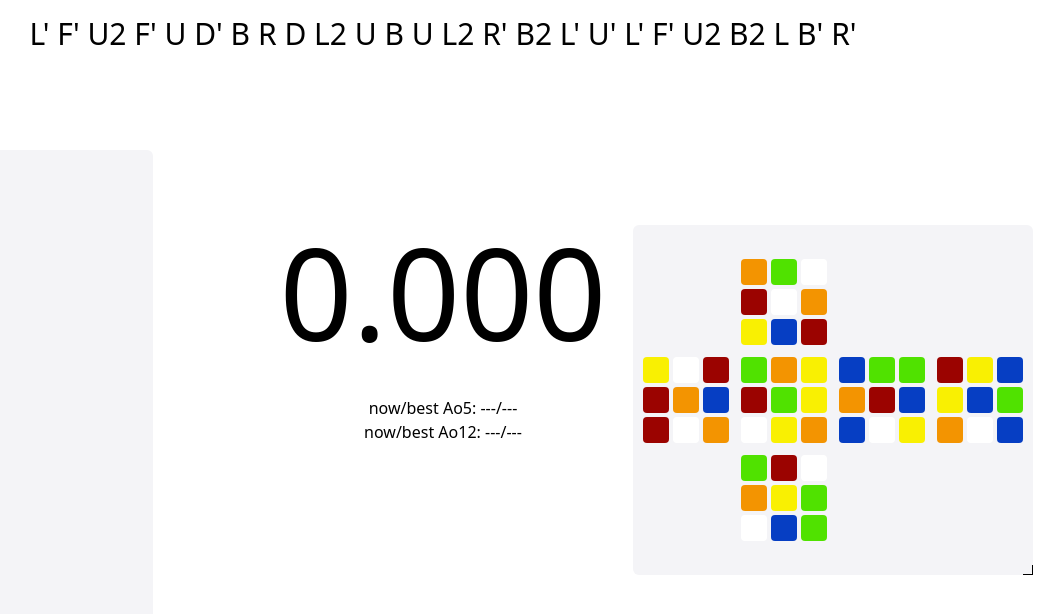
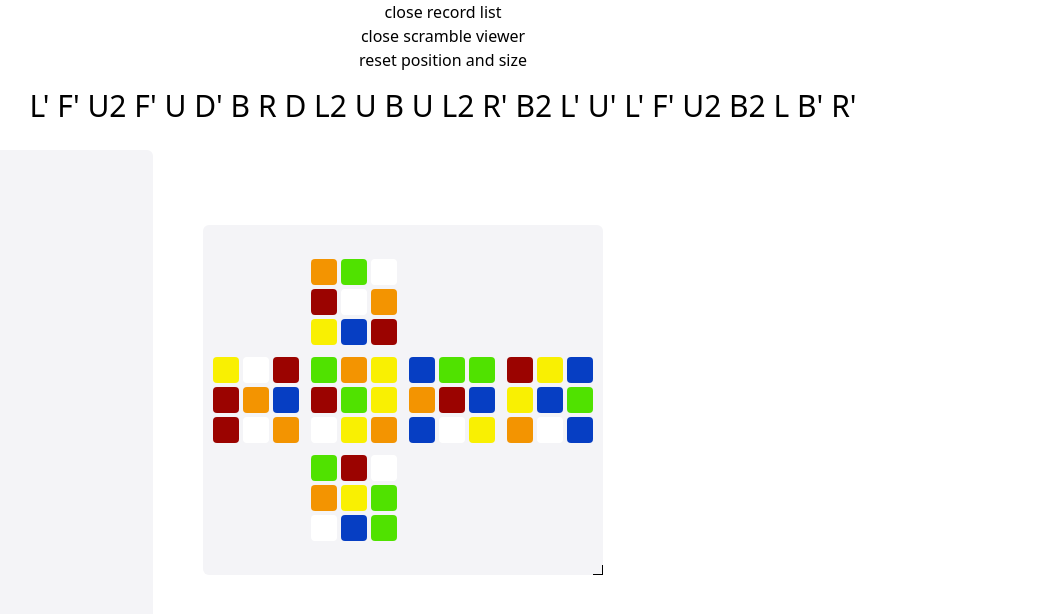
Before and after one commit to YusungAN/essential-timer, a React (Vite) app: page / in a window 1280 px wide. Shown: the top 614 px of the page, without its empty margins (197-1261 px from the left). Built offline with nearby package versions, Linux system fonts and the light colour scheme.

Commit message:
feat: add simple buttons for handling movable window

```diff
--- a/package.json
+++ b/package.json
@@ -15,7 +15,8 @@
     "react-dom": "^19.0.0",
     "react-icons": "^5.5.0",
     "tailwindcss": "^4.0.9",
-    "usehooks-ts": "^3.1.1"
+    "usehooks-ts": "^3.1.1",
+    "zustand": "^5.0.3"
   },
   "devDependencies": {
     "@eslint/js": "^9.21.0",
--- a/src/App.tsx
+++ b/src/App.tsx
@@ -5,6 +5,7 @@ import { useRecords } from "./hooks/useRecords";
 import RecordList from "./components/recordList/recordList";
 import StatsViewer from "./components/statsViewer/StatsViewer";
 import ScrambleViewer from "./components/scrambleViewer/scrambleViewer";
+import { useViewersHandlingStore } from "./store/useStore";
 
 function App() {
     const lastStopTimeRef = useRef(0);
@@ -14,6 +15,12 @@ function App() {
     const {recordList, addRecord, deleteRecord, changePenalty} = useRecords();
 
     const [isSpaceDowned, setIsSpaceDowned] = useState(false);
+
+    const isOpenedRecordList = useViewersHandlingStore((state) => state.isOpenedRecordList);
+    const isOpenedScrambleViewer = useViewersHandlingStore((state) => state.isOpenedScrambleViewer);
+    const changeRecordListOpenStatus = useViewersHandlingStore((state) => state.changeRecordListOpenStatus);
+    const changeScrambleViewerOpenStatus = useViewersHandlingStore((state) => state.changeScrambleViewerOpenStatus);
+    const resetViewers = useViewersHandlingStore((state) => state.resetSetting);
 
 
     function handleStartTimer(e: KeyboardEvent) {
@@ -46,6 +53,9 @@ function App() {
     return (
         <>
             <div className="flex flex-col w-full items-center">
+                <button onClick={() => changeRecordListOpenStatus(!isOpenedRecordList)}>{isOpenedRecordList ? 'close' : 'open'} record list</button>
+                <button onClick={() => changeScrambleViewerOpenStatus(!isOpenedScrambleViewer)}>{isOpenedScrambleViewer ? 'close' : 'open'} scramble viewer</button>
+                <button onClick={resetViewers}>reset position and size</button>
                 <div className='w-full text-center pl-[5vw] pr-[5vw] pt-[2vh] pb-[2vh] text-3xl'>{scramble}</div>
                 <div className={`w-full text-center pt-[20vh] pb-[5vh] text-9xl tabular-nums ${isSpaceDowned ? 'text-[#F58432]' : 'text-black'}`}>{timeStr}</div>
                 <StatsViewer recordList={recordList} />
--- a/src/components/recordList/recordList.tsx
+++ b/src/components/recordList/recordList.tsx
@@ -3,6 +3,8 @@ import RecordItem from "./subs/recordItem";
 import { SolvedRecord } from "../../util/record.util";
 import { useElementMover } from "../../hooks/useElementMover";
 import { ResizingPart } from "../../hooks/useElementMover";
+import { subscribeCustomEvent, unsubscribeCustomEvent } from "../../util/customEvent";
+import { useViewersHandlingStore } from "../../store/useStore";
 
 interface RecordListProps {
     recordList: SolvedRecord[];
@@ -14,7 +16,8 @@ function RecordList(props: RecordListProps) {
     const {recordList, deleteRecord, changePenalty} = props;
     const scrollRef = useRef<HTMLDivElement | null>(null);
 
-    const {isCliking, isResizing, isReSizable, elementPos, elementSize, initMove, moveElement, endMove} = useElementMover({x: 50, y: window.innerHeight/2-250}, {width: 300, height: 500}, 'record-list');
+    const {isCliking, isResizing, isReSizable, elementPos, elementSize, initMove, moveElement, endMove, resetSizeandPos} = useElementMover({x: 50, y: window.innerHeight/2-250}, {width: 300, height: 500}, 'record-list');
+    const isOpenedRecordList = useViewersHandlingStore((state) => state.isOpenedRecordList);
 
     function showResizecursor(resizeType: ResizingPart) {
         if (resizeType === ResizingPart.BOT_RIGHT) return 'cursor-nwse-resize';
@@ -30,14 +33,15 @@ function RecordList(props: RecordListProps) {
     }, [recordList.length]);
 
     useEffect(() => {
-        console.log(elementPos);
-    }, [elementPos]);
+        subscribeCustomEvent('reset-display', resetSizeandPos);
+        return () => unsubscribeCustomEvent('reset-display', resetSizeandPos);
+    }, []);
 
     return (
         <>
             <div
                 style={{top: `${elementPos.y}px`, left: `${elementPos.x}px`, width: `${elementSize.width}px`, height: `${elementSize.height}px`}}
-                className={`absolute container min-w-[220px] bg-[#F4F4F7] rounded-md p-[15px] ${isCliking || isResizing ? 'opacity-75' : 'opacity-100'} ${showResizecursor(isReSizable)}`}
+                className={`absolute container min-w-[220px] bg-[#F4F4F7] rounded-md p-[15px] ${isCliking || isResizing ? 'opacity-75' : 'opacity-100'} ${showResizecursor(isReSizable)} ${isOpenedRecordList ? 'block' : 'hidden'}`}
                 onMouseDown={initMove}
                 onMouseMove={moveElement}
                 onMouseUp={endMove}
--- a/src/components/scrambleViewer/scrambleViewer.tsx
+++ b/src/components/scrambleViewer/scrambleViewer.tsx
@@ -4,6 +4,8 @@ import { CubeState } from "./scrambleProcessing";
 import CubeFace from "./subs/cubeFace";
 import { useElementMover } from "../../hooks/useElementMover";
 import { ResizingPart } from "../../hooks/useElementMover";
+import { subscribeCustomEvent, unsubscribeCustomEvent } from "../../util/customEvent";
+import { useViewersHandlingStore } from "../../store/useStore";
 
 function ScrambleViewer(props: {scramble: string}) {
 
@@ -18,7 +20,8 @@ function ScrambleViewer(props: {scramble: string}) {
         R: ['R', 'R', 'R', 'R', 'R', 'R', 'R', 'R', 'R']
     });
     const {getScrambleCubeState} = useScramble();
-    const {isCliking, isResizing, isReSizable, elementPos, elementSize, initMove, moveElement, endMove} = useElementMover({x: window.innerWidth-450, y: window.innerHeight/2-175}, {width: 400, height: 350}, 'sc-viewer');
+    const {isCliking, isResizing, isReSizable, elementPos, elementSize, initMove, moveElement, endMove, resetSizeandPos} = useElementMover({x: window.innerWidth-450, y: window.innerHeight/2-175}, {width: 400, height: 350}, 'sc-viewer');
+    const isOpenedScrambleViewer = useViewersHandlingStore((state) => state.isOpenedScrambleViewer);
 
     function showResizecursor(resizeType: ResizingPart) {
         if (resizeType === ResizingPart.BOT_RIGHT) return 'cursor-nwse-resize';
@@ -31,6 +34,11 @@ function ScrambleViewer(props: {scramble: string}) {
         setCube(getScrambleCubeState('3x3x3', scramble));
     }, [scramble]);
 
+    useEffect(() => {
+        subscribeCustomEvent('reset-display', resetSizeandPos);
+        return () => unsubscribeCustomEvent('reset-display', resetSizeandPos);
+    }, []);
+
     // xl:left-[calc(100vw-420px)] lg:left-[calc(100vw-320px)] md:left-[calc(100vw-420px)]
     // xl:w-[400px] lg:w-[300px] md:w-[200px]
 
@@ -39,7 +47,7 @@ function ScrambleViewer(props: {scramble: string}) {
         <>
             <div
                 style={{top: `${elementPos.y}px`, left: `${elementPos.x}px`, width: `${elementSize.width}px`, height: `${elementSize.height}px`}}
-                className={`absolute top-[30vh] bg-[#F4F4F7] rounded-md p-[10px] ${isCliking || isResizing ? 'opacity-75' : 'opacity-100'} ${showResizecursor(isReSizable)} min-h-fit min-w-[200px] flex justify-content items-center`}
+                className={`absolute top-[30vh] bg-[#F4F4F7] rounded-md p-[10px] ${isCliking || isResizing ? 'opacity-75' : 'opacity-100'} ${showResizecursor(isReSizable)} min-h-fit min-w-[200px] ${isOpenedScrambleViewer ? 'flex' : 'hidden'} justify-content items-center`}
                 onMouseDown={initMove}
                 onMouseMove={moveElement}
                 onMouseUp={endMove}
--- a/src/hooks/useElementMover.ts
+++ b/src/hooks/useElementMover.ts
@@ -38,6 +38,7 @@ export function useElementMover(initialPos: ElementPos, initialSize: ElementSize
     const elementPosRef = useRef(initialPos);
     const isResizingRef = useRef(false);
     const elementSizeRef = useRef(initialSize);
+
     const [elementPosStorage, setElementPosStorage] = useLocalStorage(`${storedInfoKey}-pos`, initialPos);
     const [elementSizeStorage, setElementSizeStorage] = useLocalStorage(`${storedInfoKey}-size`, initialSize);
 
@@ -116,11 +117,23 @@ export function useElementMover(initialPos: ElementPos, initialSize: ElementSize
         setElementPosStorage(elementPosRef.current);
     }
 
+    function resetSizeandPos() {
+        setElementPos(initialPos);
+        setElementSize(initialSize);
+        setElementSizeStorage(initialSize);
+        setElementPosStorage(initialPos);
+    }
+
     useEffect(() => {
         document.addEventListener('mousemove', resizeElement);
         document.addEventListener('mouseup', endResize);
-        setElementPos(elementPosStorage);
-        setElementSize(elementSizeStorage);
+        if (window.screen.width <= elementPosStorage.x) {
+            setElementPos({x: window.screen.width - elementSizeStorage.width, y: elementPosStorage.y});
+            setElementSize(elementSizeStorage);
+        } else {
+            setElementPos(elementPosStorage);
+            setElementSize(elementSizeStorage);
+        }
 
         return () => {
             document.removeEventListener('mousemove', resizeElement);
@@ -136,7 +149,8 @@ export function useElementMover(initialPos: ElementPos, initialSize: ElementSize
         elementSize,
         initMove,
         moveElement,
-        endMove
+        endMove,
+        resetSizeandPos
     };
 
 }
--- /dev/null
+++ b/src/store/useStore.ts
@@ -0,0 +1,28 @@
+import { create } from "zustand";
+import { emitCustomEvent } from "../util/customEvent";
+
+type State = {
+    isOpenedRecordList: boolean;
+    isOpenedScrambleViewer: boolean;
+}
+
+type Action = {
+    changeRecordListOpenStatus: (newStatus: boolean) => void;
+    changeScrambleViewerOpenStatus: (newStatus: boolean) => void;
+    resetSetting: () => void;
+}
+
+export const useViewersHandlingStore = create<State & Action>((set) => ({
+    isOpenedRecordList: true,
+    isOpenedScrambleViewer: true,
+    changeRecordListOpenStatus: (newStatus: boolean) => {
+        set({isOpenedRecordList: newStatus});
+    },
+    changeScrambleViewerOpenStatus: (newStatus: boolean) => {
+        set({isOpenedScrambleViewer: newStatus});
+    },
+    resetSetting: () => {
+        set({isOpenedRecordList: true, isOpenedScrambleViewer: true});
+        emitCustomEvent('reset-display');
+    }
+}));
--- /dev/null
+++ b/src/util/customEvent.ts
@@ -0,0 +1,19 @@
+type UsedCustomEvents = 'reset-display';
+
+// used for sc-viewer-display, rc-list-display
+export interface ViewerDisplayStatus {
+    opened: boolean
+}
+
+export function emitCustomEvent<T>(eventName: UsedCustomEvents, data?: T) {
+    const event = new CustomEvent(eventName, { detail: data });
+    window.dispatchEvent(event);
+}
+
+export function subscribeCustomEvent(eventName: UsedCustomEvents, listener: (...args: any[]) => any) {
+    window.addEventListener(eventName, listener);
+}
+
+export function unsubscribeCustomEvent(eventName: UsedCustomEvents, listener: (...args: any[]) => any) {
+    window.removeEventListener(eventName, listener);
+}
```
Also changed, not shown: 1 other file (tests, documents, lock files or other folders).
